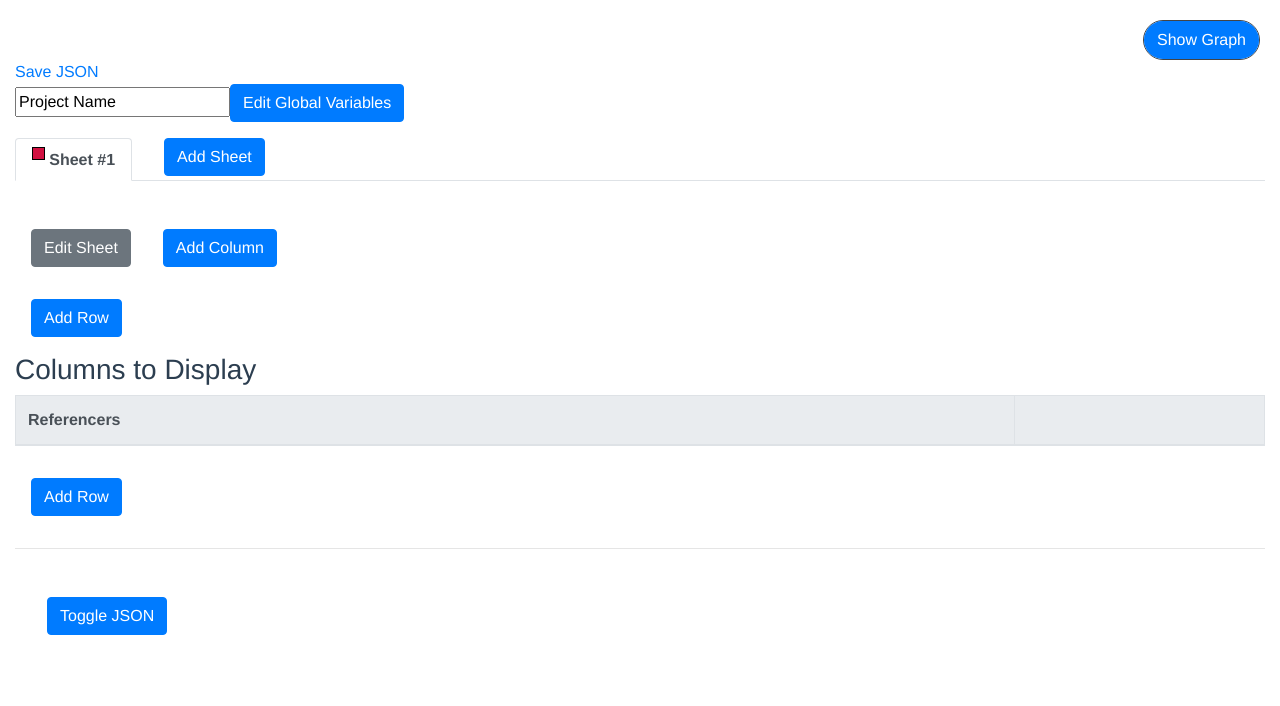
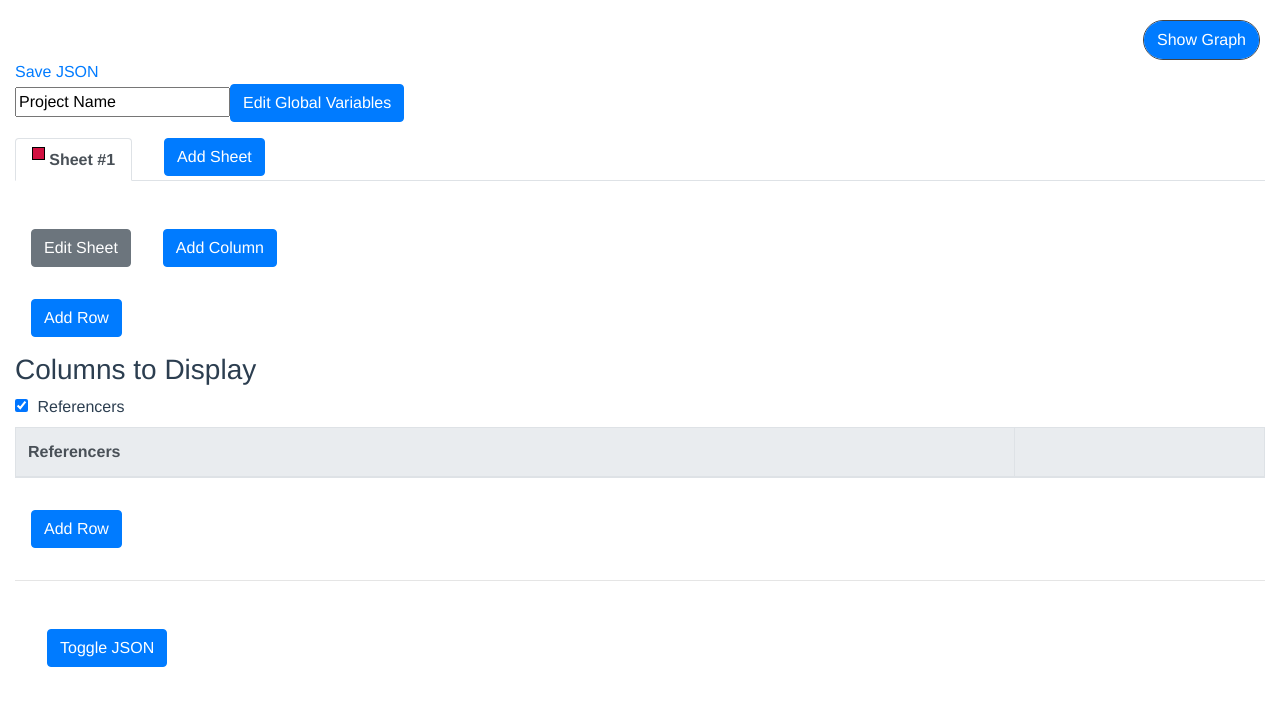
Before and after one commit to cheerfulstoic/json-db, a Vue app: page / in a window 1280 px wide. Both pictures are taken after a click on the link "Add Sheet". Shown: the top 706 px of the page. Built offline with nearby package versions, Linux system fonts and the light colour scheme.

Commit message:
References column and ability to hide it

```diff
--- a/src/App.vue
+++ b/src/App.vue
@@ -111,6 +111,7 @@ export default Vue.extend({
             schema.hex_color,
             schema.definitions,
             schema.definition_ids_to_display,
+            schema.display_referencers,
             result.records[schema.name]
           ))
         })
@@ -129,7 +130,7 @@ export default Vue.extend({
     },
     add_sheet () {
       let number = this.database.sheets.length + 1
-      let sheet = new db.Sheet(`Sheet #${number}`, null, null, [], null, []);
+      let sheet = new db.Sheet(`Sheet #${number}`, null, null, [], null, true, []);
       this.database.add_sheet(sheet);
       this.current_sheet_id = sheet._id;
     },
--- a/src/components/Sheet.vue
+++ b/src/components/Sheet.vue
@@ -11,8 +11,16 @@
     <h3>Columns to Display</h3>
     <div class="form-check form-check-inline" v-for="definition in sheet.definitions" v-bind:key="definition._id">
       <label>
-        <input type="checkbox" id="checkbox" class="form-check-input" v-bind:value="definition._id" v-model="sheet.definition_ids_to_display">
+        <input type="checkbox" class="form-check-input" v-bind:value="definition._id" v-model="sheet.definition_ids_to_display">
         {{definition.name}}
+      </label>
+
+    </div>
+
+    <div class="form-check form-check-inline">
+      <label>
+        <input type="checkbox" class="form-check-input" v-model="sheet.display_referencers">
+        Referencers
       </label>
     </div>
 
@@ -25,7 +33,7 @@
 
             <a v-on:click="remove_column(definition)" class="remove">🗑</a>
           </th>
-          <th>Referencers</th>
+          <th v-if="sheet.display_referencers">Referencers</th>
           <th>&nbsp;</th>
         </tr>
       </thead>
@@ -49,7 +57,7 @@
                         v-bind:definition="definition"
                         v-bind:global_variables="database.global_variables"/>
           </td>
-          <td>
+          <td v-if="sheet.display_referencers">
             <div v-for="entry in referencers_for(sheet, record)" v-bind:key="entry.result.id">
               <RecordResult v-bind:result="entry.result"
                             v-bind:database="database"
--- a/src/db.ts
+++ b/src/db.ts
@@ -35,6 +35,7 @@ export class Sheet {
   public definitions: Definition[];
   public record_data: object[];
   public definition_ids_to_display : string[];
+  public display_referencers : boolean;
 
   private description_types : string[] = ['string', 'text_area', 'select_one'];
 
@@ -46,12 +47,14 @@ export class Sheet {
               hex_color: string | null,
               definitions: object[],
               definition_ids_to_display: string[] | null,
+              display_referencers: boolean,
               record_data: object[]) {
     this._id = id || uuidv1();
     this.name = name;
     this.definitions = _.map(definitions, this.add_id);
 
     this.definition_ids_to_display = definition_ids_to_display || _.map(definitions, '_id')
+    this.display_referencers = (display_referencers == null) ? true : display_referencers;
 
     Sheet.last_used_hex_color = Sheet.last_used_hex_color + 1;
     this.hex_color = hex_color || Sheet.hex_colors[Sheet.last_used_hex_color];
@@ -149,6 +152,7 @@ export class Sheet {
       hex_color: this.hex_color,
       definitions: this.definitions,
       definition_ids_to_display: this.definition_ids_to_display,
+      display_referencers: this.display_referencers,
     })
   }
 
```
Also changed, not shown: 2 other files (tests, documents, lock files or other folders).
